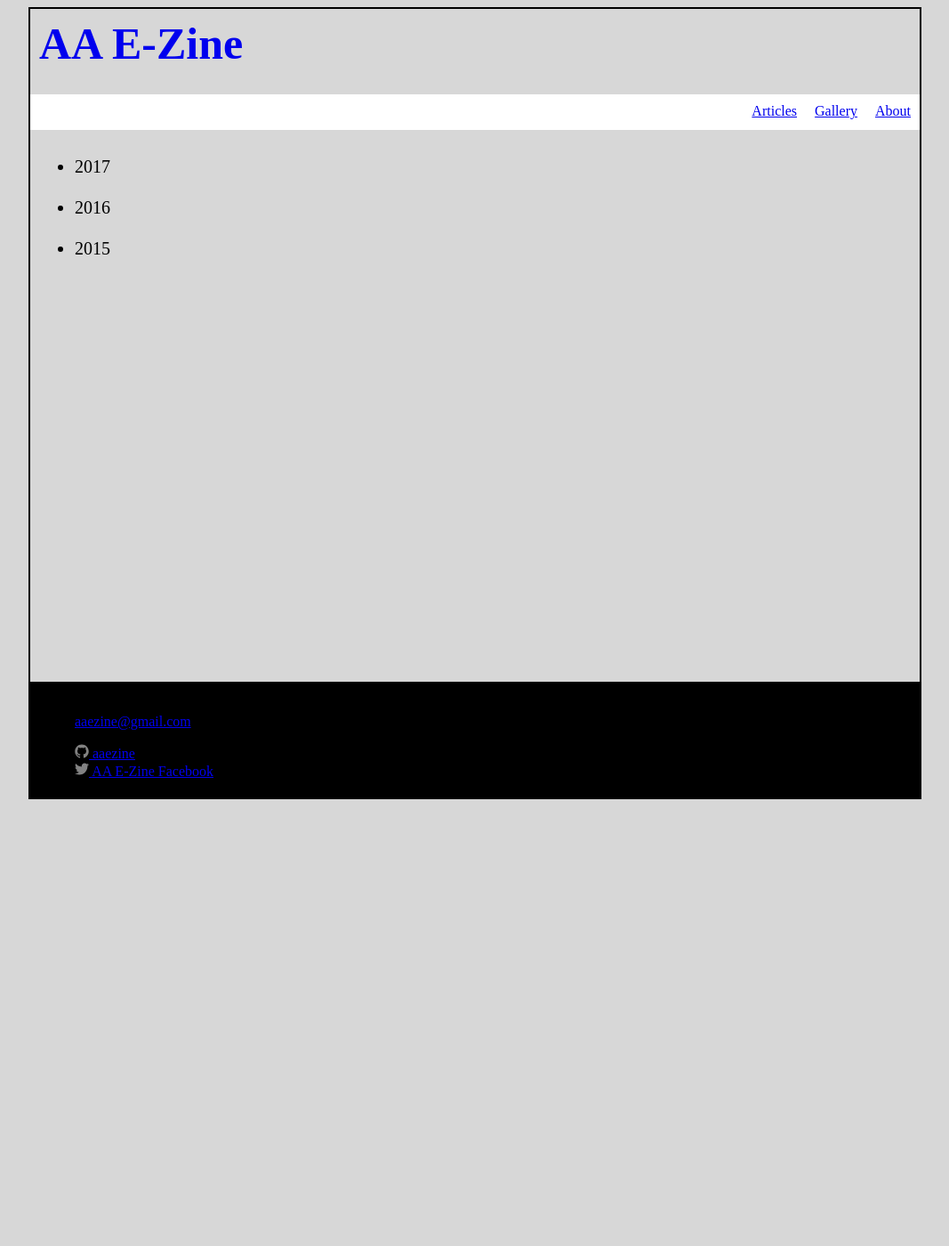
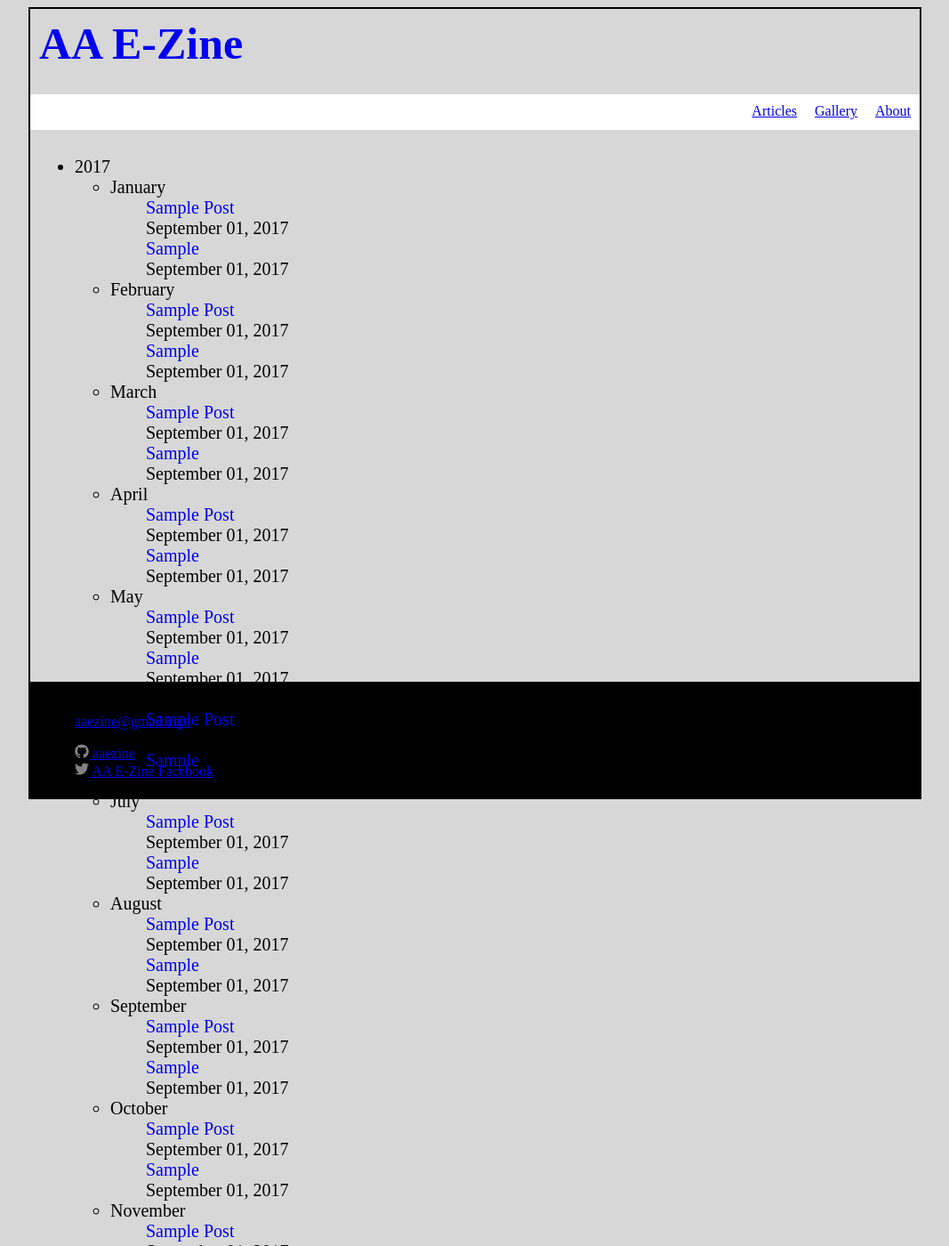
Before and after one commit to aaezine/aaezine.github.io, a Jekyll site: the page built from articles.html, in a window 1280 px wide and 1400 px high. Shown: the whole window at 89% size, without its empty margins (106-1173 px from the left). Built offline with Jekyll 4.4.1, drawn with Linux system fonts in a browser that asks for light colours; nearby versions of some CDN libraries; some of the changed text lies outside the part shown.

Commit message:
article drop down list

```diff
--- a/articles.html
+++ b/articles.html
@@ -25,7 +25,7 @@ months:
 		<ul id='article_tree' class='article-tree'>
 			{% for year in page.years %} <li class='article-tree'><span>{{ year }}</span>
 			<ul>
-			{% for month in page.month %} <li><span>{{ month }}</span>
+			{% for month in page.months %} <li><span>{{ month }}</span>
 			<ul>
 			{% for post in site.posts %}
 			{% if post.year == year %}
```
